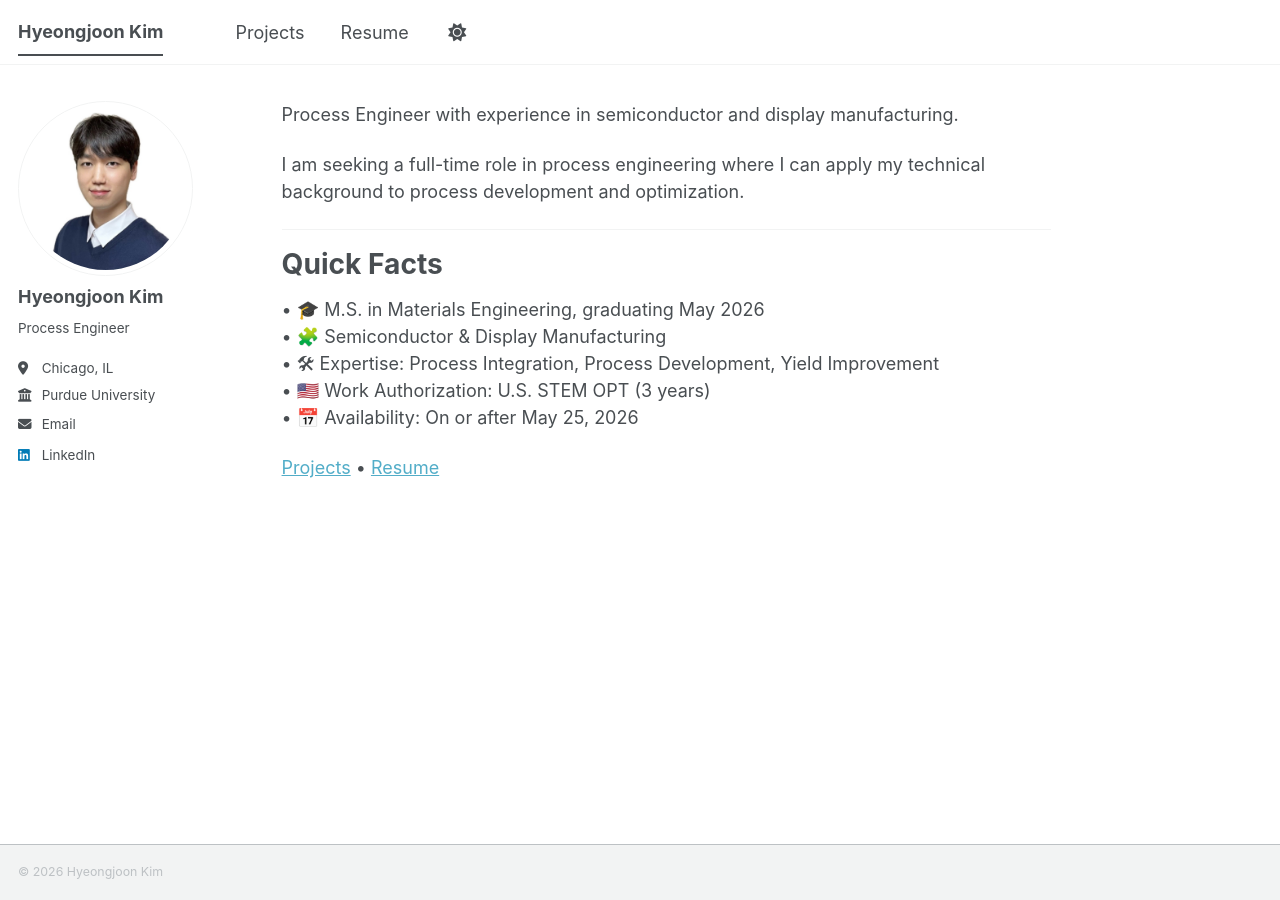
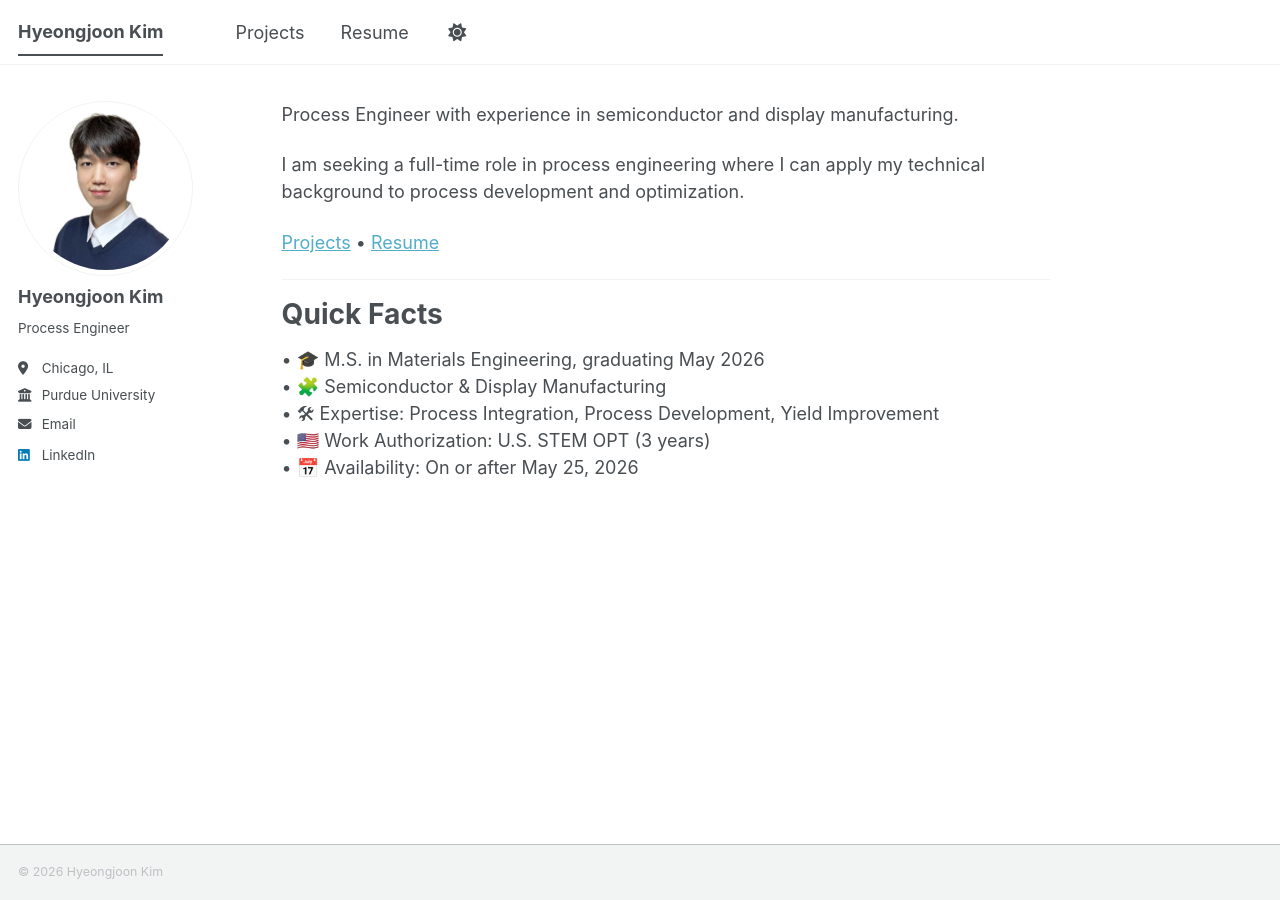
Before and after one commit to joonk1214/joonk1214.github.io, a Jekyll site: the page built from _pages/about.md, in a window 1280 px wide. Built offline with Jekyll 4.4.1, drawn with Linux system fonts in a browser that asks for light colours; a script bundle is joined from its source files by our own code; library files that are not in the unit come from our copies; part of the change alters nothing that is shown.

```diff
--- a/_pages/about.md
+++ b/_pages/about.md
@@ -10,6 +10,8 @@ Process Engineer with experience in semiconductor and display manufacturing.
 
 I am seeking a full-time role in process engineering where I can apply my technical background to process development and optimization.
 
+[Projects](/portfolio/) • [Resume](/resume/)
+
 ---
 
 Quick Facts
@@ -19,5 +21,3 @@ Quick Facts
 • 🛠 Expertise: Process Integration, Process Development, Yield Improvement<br>
 • 🇺🇸 Work Authorization: U.S. STEM OPT (3 years)<br>
 • 📅 Availability: On or after May 25, 2026<br>
-
-[Projects](/portfolio/) • [Resume](/resume/)
```
